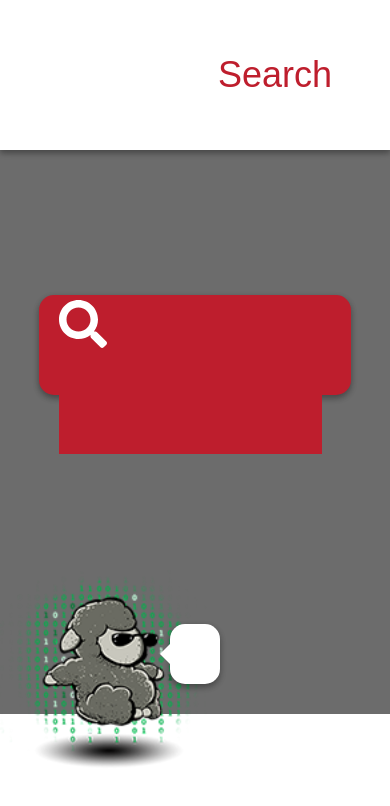
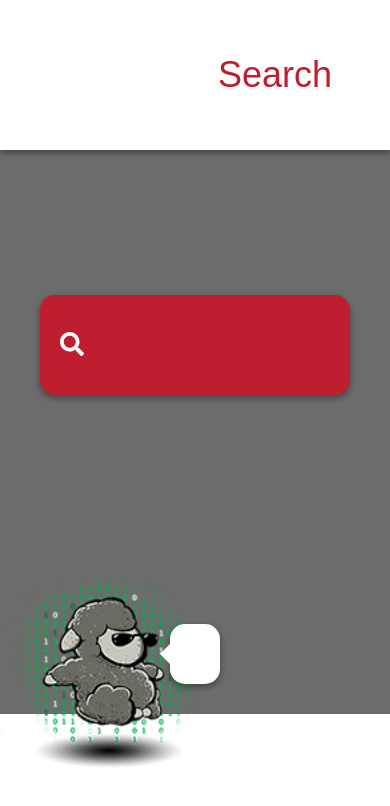
Before and after one commit to nvisal1/keyboard-autocomplete, a React (Create React App) app in the folder autocomplete-client/: page / in a window 390 px wide. Shown: the top 806 px of the page. Built offline with nearby package versions, Linux system fonts and the light colour scheme.

Commit message:
add media query rules to input component

```diff
--- a/autocomplete-client/src/components/App.css
+++ b/autocomplete-client/src/components/App.css
@@ -14,7 +14,9 @@
 }
 
 .Autocomplete-client__Input-container {
-  width: 80%;
+  max-width: 1440px;
+  padding-left: 40px;
+  padding-right: 40px;
   height: 30%;
   margin: auto;
   position: absolute;
@@ -22,7 +24,9 @@
 }
 
 .Autocomplete-client__train-form-container {
-  width: 80%;
+  max-width: 1440px;
+  padding-left: 40px;
+  padding-right: 40px;
   height: 50%;
   margin: auto;
   position: absolute;
--- a/autocomplete-client/src/components/input/input.css
+++ b/autocomplete-client/src/components/input/input.css
@@ -14,8 +14,19 @@
     outline: none;
     width: 90%;
     height: 100%;
+    font-size: 48px;
     box-sizing: border-box;
     background-color: var(--asymmetrik-red);
-    font-size: 48px;
     color: var(--app-white);
 }
+
+@media only screen and (max-width: 786px) {
+    .input-container{
+        font-size: 24px;
+    }
+
+    .input-container__input {
+        font-size: 24px;
+        width: 80%;
+    }
+}
--- a/autocomplete-client/src/components/input/input.tsx
+++ b/autocomplete-client/src/components/input/input.tsx
@@ -12,7 +12,7 @@ const Input: React.FC<InputProps> = props => {
 
     return (
         <div className='input-container'>
-            <span className='input__icon-cntainer'>
+            <span className='input__icon-container'>
                 <FontAwesomeIcon icon={ faSearch } />
             </span>
             <input
```
